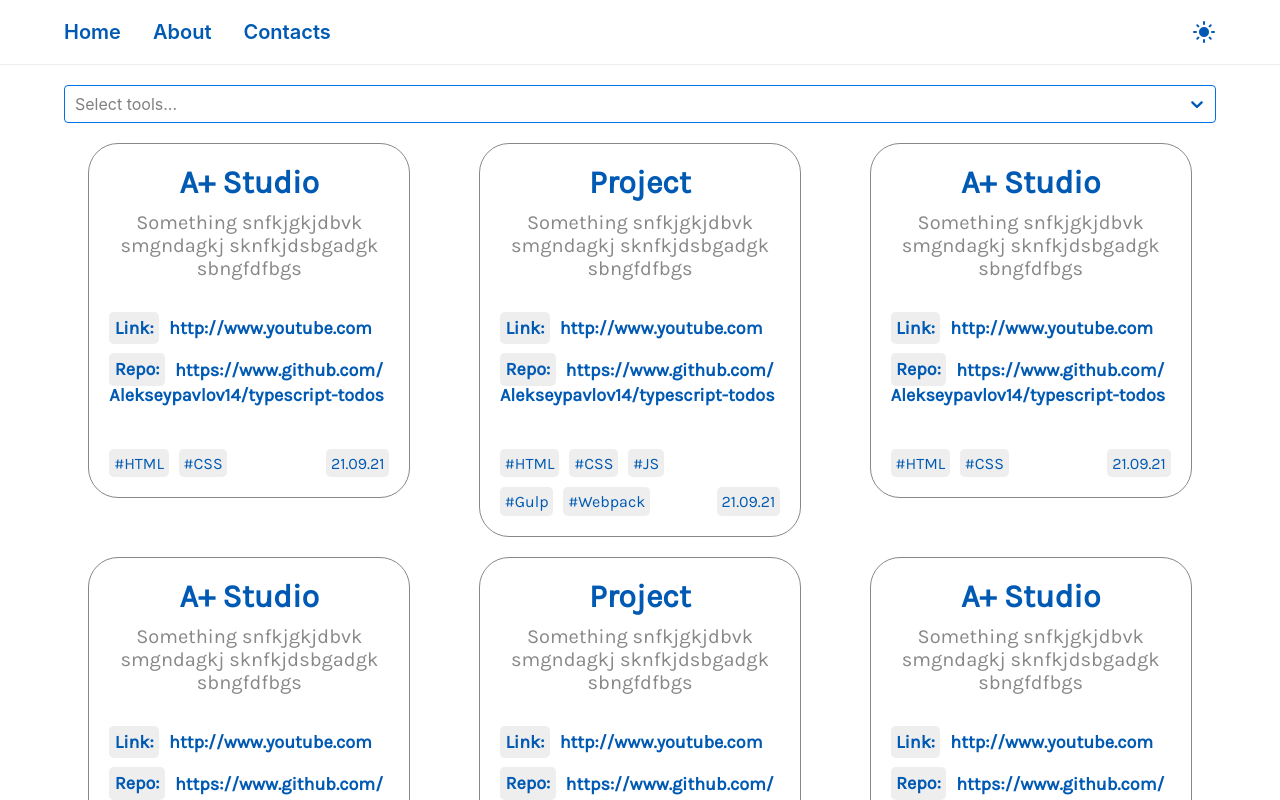
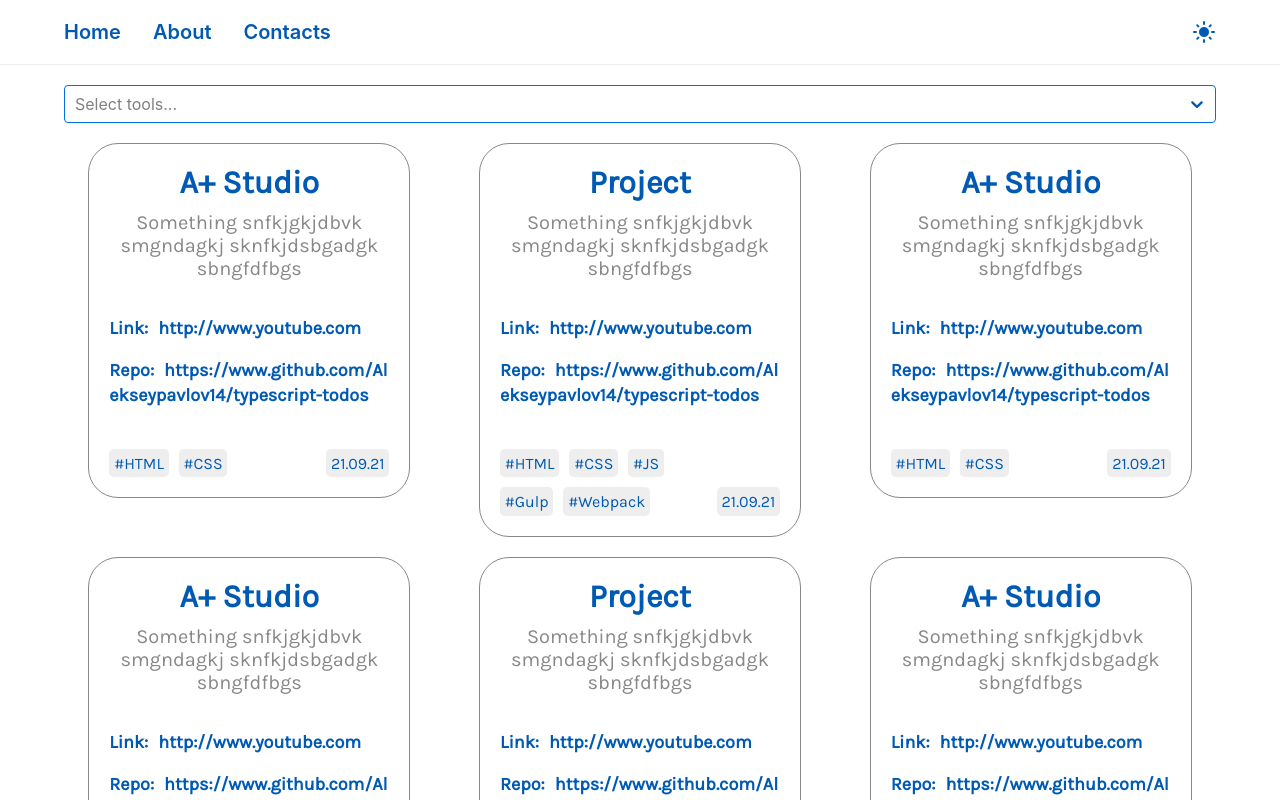
Before and after one commit to Alekseypavlov14/portfolio-site, a React (Create React App) app: page / in a window 1280 px wide. Built offline with nearby package versions, Linux system fonts and the light colour scheme.

Commit message:
remove tags link and repo

```diff
--- a/src/components/Card/Card.module.css
+++ b/src/components/Card/Card.module.css
@@ -63,19 +63,16 @@
 }
 
 .Word {
-  padding: 0.3em;
-  border-radius: 0.3rem;
   font-weight: bold;
+  user-select: none;
 }
 
 .light .Word {
   color: var(--light-dark);
-  background: var(--light-neutral);
 }
 
 .dark .Word {
   color: var(--dark-light);
-  background: var(--dark-medium);
 }
 
 .Anchor {
```
